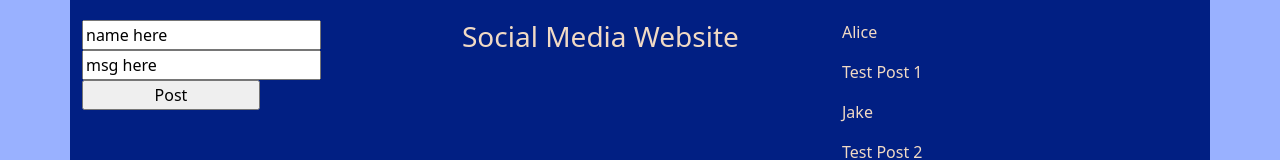
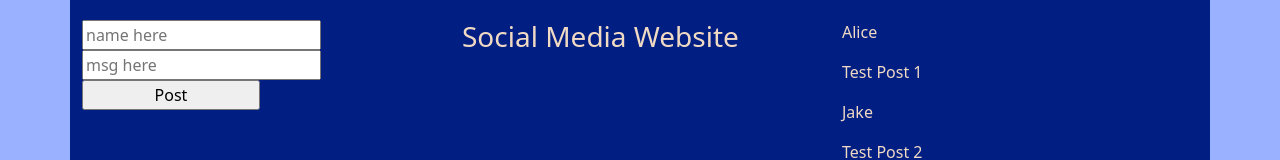
Before and after one commit to gabriel-5/p6-social-site, a React (Create React App) app: page / in a window 1280 px wide. Shown: the top 160 px of the page. Built offline with nearby package versions, Linux system fonts and the light colour scheme.

Commit message:
mixed up

```diff
--- a/src/App.js
+++ b/src/App.js
@@ -10,7 +10,7 @@ import Row from "react-bootstrap/Row";
 import Col from "react-bootstrap/Col";
 
 function App() {
-  const [posts] = useState([
+  const [posts, setPosts] = useState([
     {
       id: 1,
       text: "Test Post 1",
@@ -28,13 +28,20 @@ function App() {
     },
   ]);
 
+  const addPost = (post) => {
+    const id = Math.floor(Math.random() * 10000) + 1;
+
+    const newPost = { id, ...post };
+    setPosts([...post, newPost]);
+  };
+
   return (
     <div className="App">
       <Container className="AppContainer">
         <div className="ComponentContainer">
           <Row>
             <Col>
-              <AddPost />
+              <AddPost onAdd={addPost} />
             </Col>
             <Col>
               <Title />
--- a/src/components/AddPost.js
+++ b/src/components/AddPost.js
@@ -1,19 +1,37 @@
-const AddPost = () => {
+import { useState } from "react";
+
+const AddPost = ({ onAdd }) => {
+  const [text, setText] = useState("");
+  const [userName, setUserName] = useState("");
+
+  const onSubmit = () => {
+    onAdd({ text, userName });
+    setText("");
+    setUserName("");
+
+    onAdd({ text, userName });
+    setText("");
+    setUserName("");
+  };
+
   return (
-    <div className="newPost">
+    <div className="newPost" onSubmit={onSubmit}>
       <form className="add-post">
         <input
           className="nameField"
           type="text"
           placeholder="name here"
-          value="name here"
+          value={userName}
+          onChange={(e) => setUserName(e.target.value)}
         ></input>
         <br />
         <input
           className="msgField"
+          onSubmit={onSubmit}
           type="text"
           placeholder="msg here"
-          value="msg here"
+          value={text}
+          onChange={(e) => setText(e.target.value)}
         ></input>
         <br />
         <input className="addPostButton" type="submit" value="Post"></input>
```
